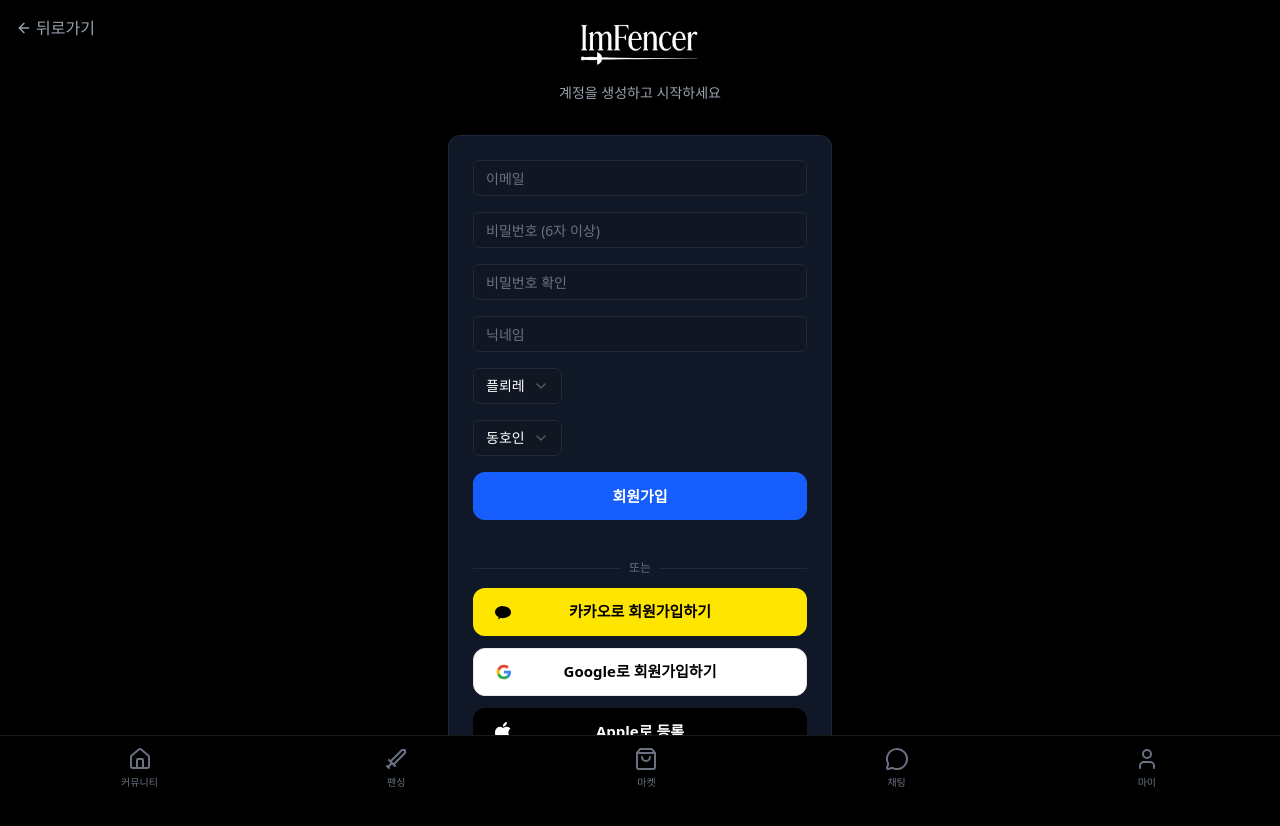
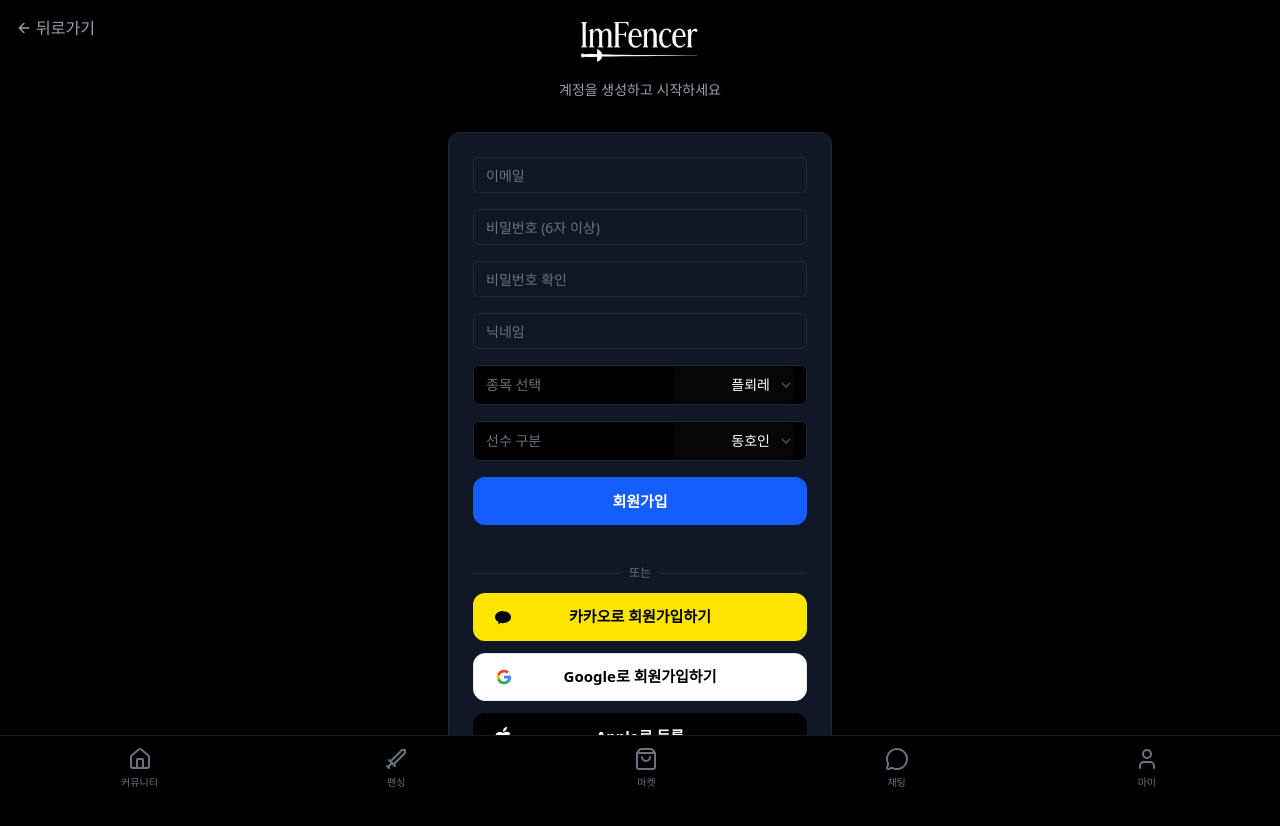
Before and after one commit to jiminp2521/ImFencer, a Next.js app: page /signup in a window 1280 px wide. Shown: the top 826 px of the page. Built offline with nearby package versions, Linux system fonts and the light colour scheme; no server answers.

Commit message:
style: Refine signup form select fields to match input style with right-aligned values

```diff
--- a/app/signup/page.tsx
+++ b/app/signup/page.tsx
@@ -146,9 +146,11 @@ export default function SignUpPage() {
                         />
                     </div>
                     <div className="space-y-2">
+                        <div className="flex h-10 w-full items-center justify-between rounded-md border border-gray-800 bg-black px-3 py-2 text-sm">
+                            <span className="text-gray-500">종목 선택</span>
                             <Select value={weaponType} onValueChange={setWeaponType}>
-                            <SelectTrigger className="bg-black border-gray-800 text-white">
-                                <SelectValue placeholder="종목 선택" />
+                                <SelectTrigger className="w-[120px] border-none bg-transparent p-0 h-auto text-white focus:ring-0 focus:ring-offset-0 shadow-none justify-end gap-2 hover:bg-transparent data-[state=open]:bg-transparent">
+                                    <SelectValue />
                                 </SelectTrigger>
                                 <SelectContent className="bg-gray-900 border-gray-800 text-white">
                                     <SelectItem value="Fleuret">플뢰레</SelectItem>
@@ -157,10 +159,13 @@ export default function SignUpPage() {
                                 </SelectContent>
                             </Select>
                         </div>
+                    </div>
                     <div className="space-y-2">
+                        <div className="flex h-10 w-full items-center justify-between rounded-md border border-gray-800 bg-black px-3 py-2 text-sm">
+                            <span className="text-gray-500">선수 구분</span>
                             <Select value={userType} onValueChange={setUserType}>
-                            <SelectTrigger className="bg-black border-gray-800 text-white">
-                                <SelectValue placeholder="선수 구분" />
+                                <SelectTrigger className="w-[120px] border-none bg-transparent p-0 h-auto text-white focus:ring-0 focus:ring-offset-0 shadow-none justify-end gap-2 hover:bg-transparent data-[state=open]:bg-transparent">
+                                    <SelectValue />
                                 </SelectTrigger>
                                 <SelectContent className="bg-gray-900 border-gray-800 text-white">
                                     <SelectItem value="동호인">동호인</SelectItem>
@@ -168,6 +173,7 @@ export default function SignUpPage() {
                                     <SelectItem value="코치 및 감독">코치 및 감독</SelectItem>
                                 </SelectContent>
                             </Select>
+                        </div>
                     </div>
 
                     {error && (
```
Lines whose indentation alone changed are shown as unchanged.
